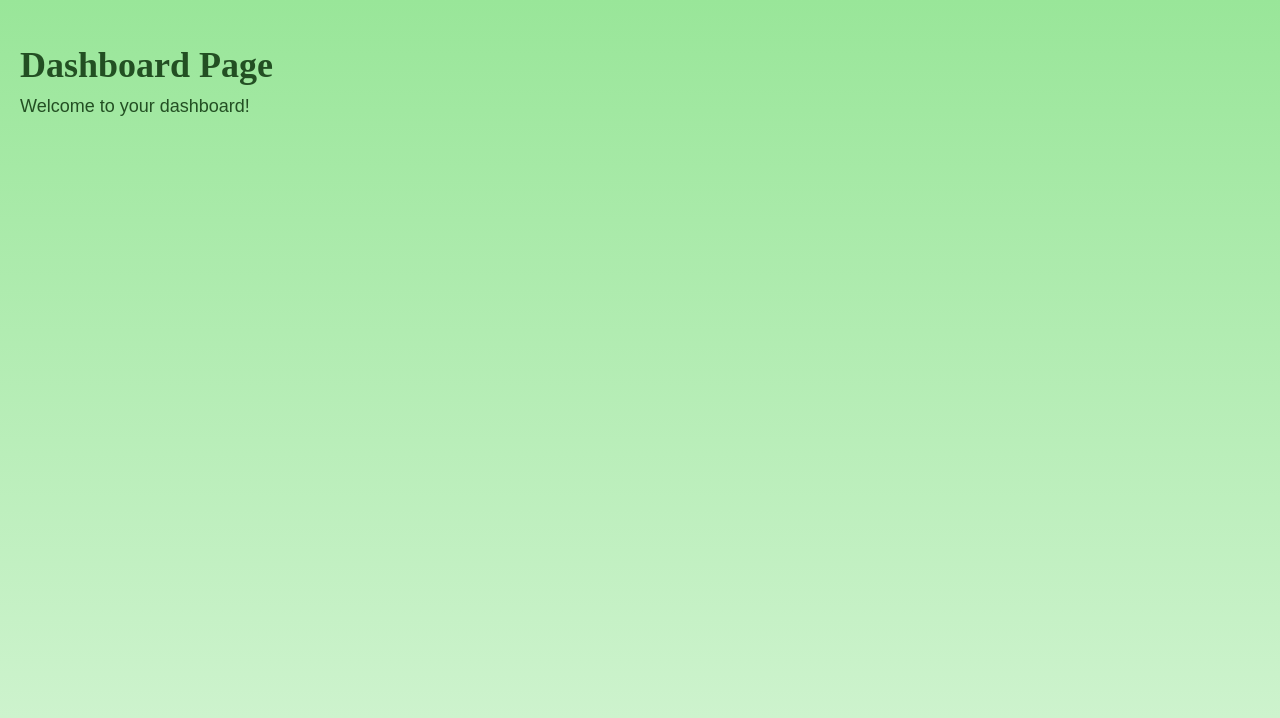
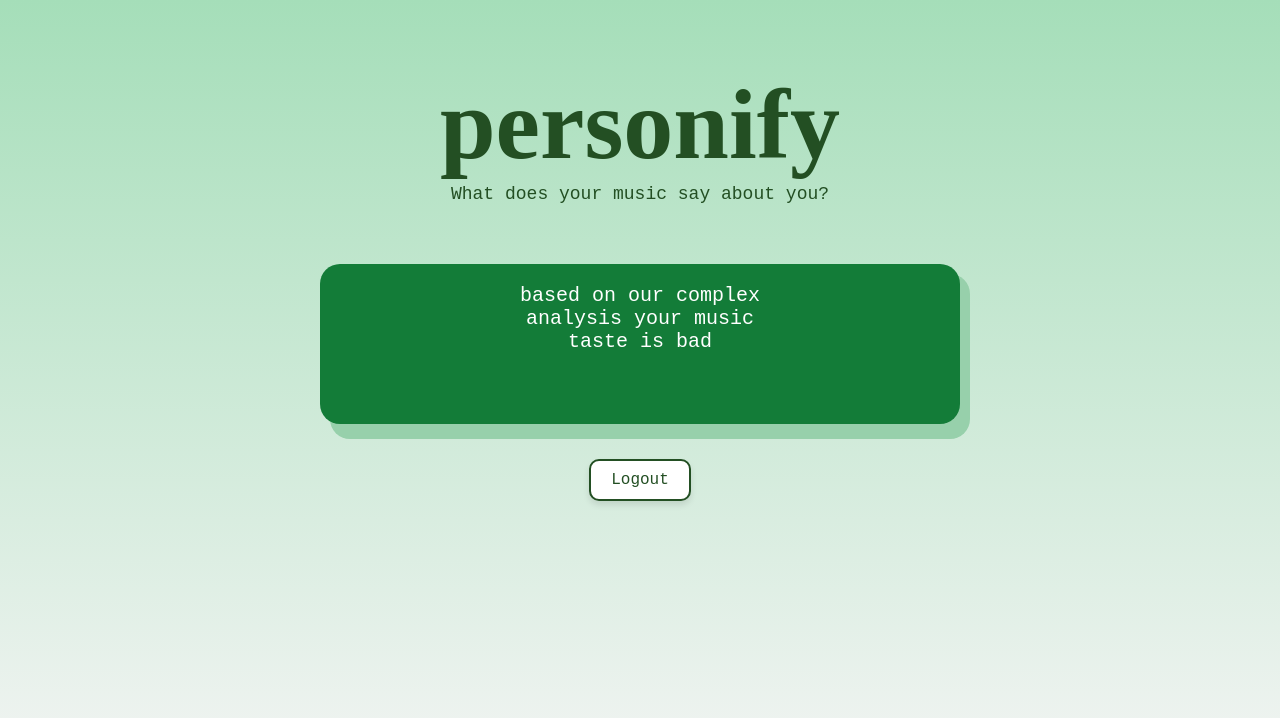
Before and after one commit to gracdi1/CodeJam14, a React (Vite) app in the folder frontend/: page /dashboard in a window 1280 px wide. Shown: the top 718 px of the page. Built offline with nearby package versions, Linux system fonts and the light colour scheme; a web font is replaced by a local one.

Commit message:
Update DashboardPage.jsx

```diff
--- a/frontend/src/pages/DashboardPage.jsx
+++ b/frontend/src/pages/DashboardPage.jsx
@@ -1,28 +1,121 @@
-import React from 'react';
+import React, { useState, useEffect } from 'react';
 import '../styles/index.css'; // Import the CSS file
 
 function DashboardPage() {
-  // Define the styles as a JavaScript object
+  const [inputValue, setInputValue] = useState(""); // Starts empty
+
+  // Placeholder text
+  const placeholderText = "Data will appear here...";
+
+  useEffect(() => {
+    // Simulate fetching dynamic text (you'll replace this logic with your file logic)
+    setInputValue("based on our complex\nanalysis your music\ntaste is bad");
+  }, []);
+
   const pageStyles = {
-    background: 'linear-gradient(to top, #d6f5d6, #99e699)', // Light green gradient
+    background: 'linear-gradient(to bottom, #A5DEB9, #F5F5F5)', // Light green gradient
     minHeight: '100vh', // Full screen height
-    padding: '20px', // Padding inside the page
-    fontFamily: 'Arial, sans-serif', // Default font for the rest of the content
+    display: 'flex', // Flexbox for centering
+    flexDirection: 'column', // Stack items vertically
+    alignItems: 'center', // Center horizontally
+    justifyContent: 'flex-start', // Keep content closer to the top
+    paddingTop: '0.01vh', // Bring everything closer to the top
     color: '#234f23', // Green text to match the theme
+  };
+
+  const headingStyles = {
+    fontSize: '100px', // Larger font size for the title
+    marginBottom: '2px', // Minimize space below the title
   };
 
   const paragraphStyles = {
     fontSize: '18px',
-    marginTop: '10px',
+    marginTop: '0px', // Remove space between title and description
+    marginBottom: '20px', // Keep space between the description and input box
   };
 
-  return (
-    <div style={pageStyles}>
-      {/* Apply the title-bubble class to the title */}
-      <h1 className="title-bubble">Dashboard Page</h1>
-      <p style={paragraphStyles}>Welcome to your dashboard!</p>
+  const boxWrapperStyles = {
+    position: 'relative', // To stack the main box and the shadow
+    marginTop: '40px', // Space above the box
+  };
+
+  const shadowBoxStyles = {
+    position: 'absolute', // Positioned relative to the wrapper
+    top: '10px', // Shifted slightly down
+    left: '10px', // Shifted slightly to the right
+    width: '100%', // Match the main box's width
+    minHeight: '165px', // Match the main box's height
+    backgroundColor: '#97D0AB', // Slightly paler green
+    borderRadius: '20px', // Rounded corners
+    zIndex: '1', // Behind the main box
+  };
+
+  const inputBoxStyles = {
+    position: 'relative', // Relative to the shadow
+    width: '600px', // Match the width of the shadow box
+    minHeight: '120px', // Match the height
+    backgroundColor: '#137C38', // Dark green background
+    color: '#fff', // White text
+    padding: '20px', // Padding inside the box
+    borderRadius: '20px', // Rounded corners
+    fontFamily: "'Roboto Mono', monospace", // Font style for the text
+    fontSize: '20px', // Font size
+    textAlign: 'center', // Center-align the text
+    whiteSpace: 'pre-line', // Preserve line breaks in the dynamic text
+    zIndex: '2', // Above the shadow
+  };
+
+  const logoutButtonStyles = {
+    marginTop: '35px', // Space above the button
+    padding: '10px 20px', // Button padding
+    backgroundColor: '#fff', // White background
+    color: '#234f23', // Green text
+    border: '2px solid #234f23', // Green border
+    borderRadius: '10px', // Rounded corners
+    fontSize: '16px', // Font size
+    fontFamily: "'Roboto Mono', monospace", // Match the font style
+    cursor: 'pointer', // Pointer cursor on hover
+    position: 'relative', // Positioned below the box
+    transition: 'transform 0.1s ease, box-shadow 0.1s ease', // Smooth animation for hover effect
+  };
+
+
+  const handleLogout = () => {
+    console.log("Logging out...");
+    // Add your logout logic here, e.g., redirect to login page
+  };
+
+  const [isHovered, setIsHovered] = useState(false);
+
+return (
+  <div style={pageStyles}>
+    <h1 className="title-bubble" style={headingStyles}>personify</h1>
+    <p style={paragraphStyles}>What does your music say about you?</p>
+    {/* Box wrapper with shadow */}
+    <div style={boxWrapperStyles}>
+      <div style={shadowBoxStyles}></div> {/* Background shadow */}
+      <div style={inputBoxStyles}>
+        {inputValue || placeholderText} {/* Show placeholder if no dynamic text */}
+      </div>
     </div>
-  );
+    {/* Logout button */}
+    <button
+      style={{
+        ...logoutButtonStyles,
+        transform: isHovered ? 'scale(0.95)' : 'scale(1)',
+        boxShadow: isHovered
+          ? 'inset 0px 4px 6px rgba(0, 0, 0, 0.2)'
+          : '0px 4px 6px rgba(0, 0, 0, 0.1)',
+      }}
+      onMouseEnter={() => setIsHovered(true)}
+      onMouseLeave={() => setIsHovered(false)}
+      onClick={handleLogout}
+    >
+      Logout
+    </button>
+  </div>
+);
+
 }
 
 export default DashboardPage;
```
